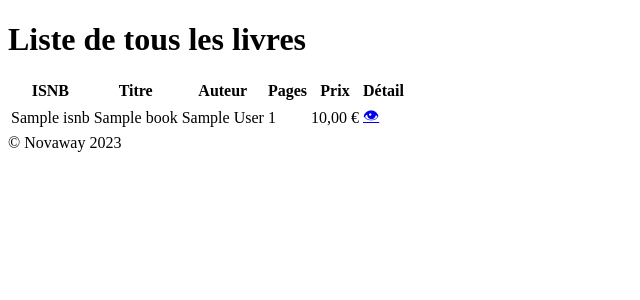
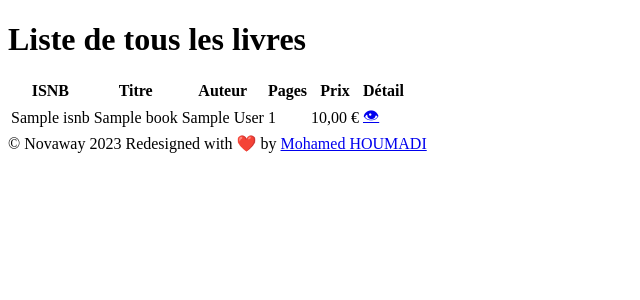
Before and after one commit to codascii/test-technique-novaway, a Symfony app: template templates/book/list.html.twig in a window 1280 px wide. Shown: the part 131-431 px from the top of the page, without its empty margins (0-640 px from the left). Run offline with Twig, Linux system fonts and the light colour scheme; the template is opened without the code that fills it: most values are stand-ins (such as "Sample title", 1, 10 or a date in 2020); some libraries are stand-ins or nearby versions.

Commit message:
Ajout "Redesigned with ❤️ by Mohamed HOUMADI" dans le footer

```diff
--- a/templates/base.html.twig
+++ b/templates/base.html.twig
@@ -44,8 +44,9 @@
             {% block body %}{% endblock %}
         </main>
         <footer class="footer">
-            <div class="container">
-                <span class="text-muted">© Novaway 2023</span>
+            <div class="container d-flex justify-content-between">
+                <span class="text-muted">&copy; Novaway 2023</span>
+                <span>Redesigned with ❤️ by <a href="https://github.com/codascii" target="_blank">Mohamed HOUMADI</a></span>
             </div>
         </footer>
         {% block javascripts %}
```
